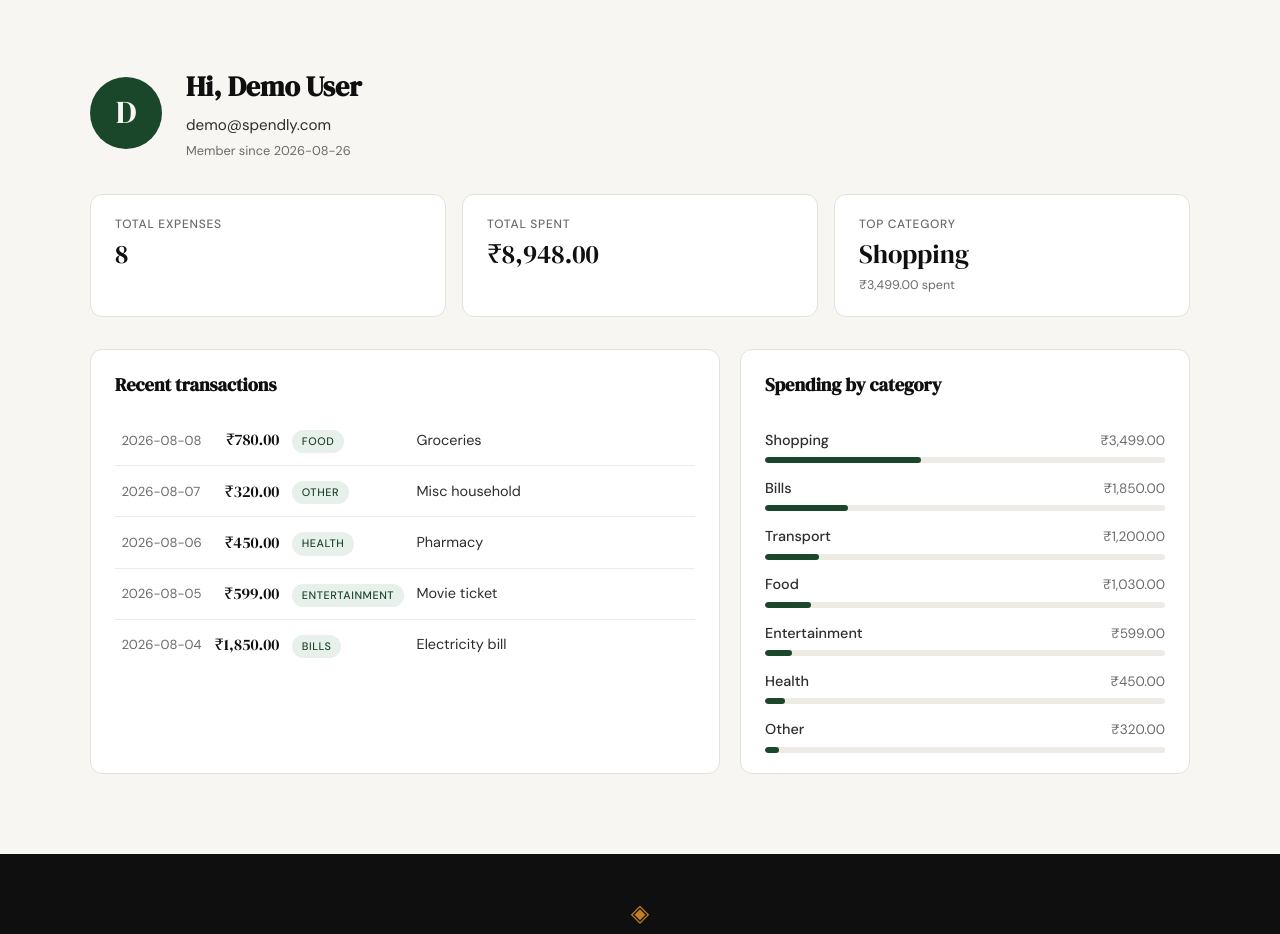
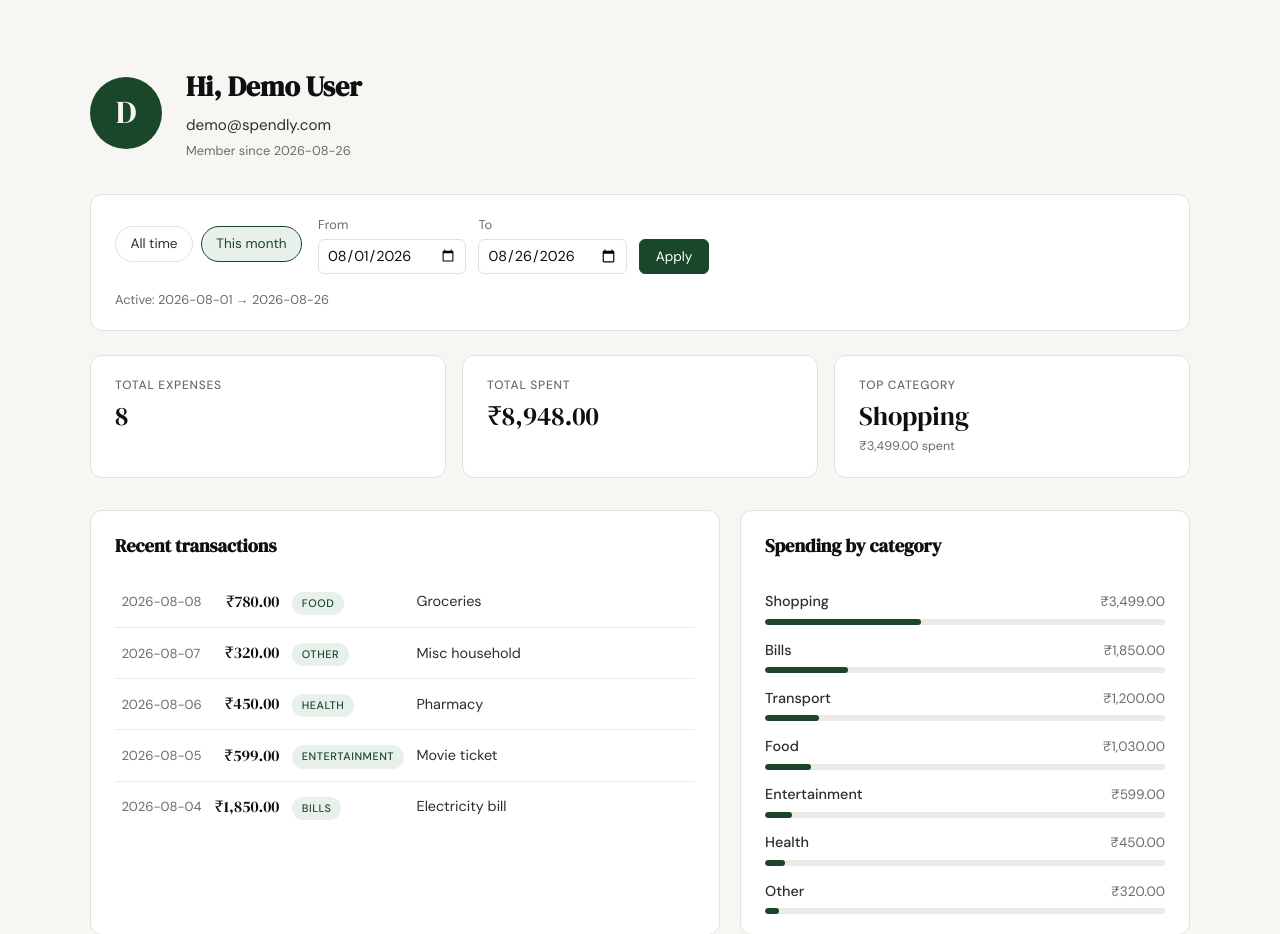
Before and after one commit to yashrawal411/spendly, a Flask app: page /profile?from=2026-08-01&to=2026-08-26 in a window 1280 px wide. Shown: the part 61-995 px from the top of the page. Run offline with Flask 3, Linux system fonts and the light colour scheme; the visitor is signed in with stand-in values (Sample User, id 1); data comes from the database, SQL or seed files in the repository.

Commit message:
added date filter on profile page

```diff
--- a/app.py
+++ b/app.py
@@ -1,5 +1,6 @@
 import re
 import sqlite3
+from datetime import date, datetime
 
 from flask import (
     Flask, render_template, request, redirect, session, flash,
@@ -161,6 +162,33 @@ def profile():
         flash("Please sign in to view your profile.")
         return redirect(url_for("login"))
 
+    # --- Date-range filter (step 05) --------------------------------------
+    # Read & validate ?from=YYYY-MM-DD&to=YYYY-MM-DD. Empty / missing values
+    # fall back to "all time" wide bounds. Inclusive on both ends (BETWEEN).
+    # NOTE: validation runs *inside* the authenticated branch to keep the
+    # not-logged-in / stale-session flows untouched.
+    filter_from_raw = (request.args.get("from") or "").strip()
+    filter_to_raw = (request.args.get("to") or "").strip()
+    DATE_FMT = "%Y-%m-%d"
+    DEFAULT_FROM = "0000-01-01"
+    DEFAULT_TO = "9999-12-31"
+
+    try:
+        if filter_from_raw:
+            datetime.strptime(filter_from_raw, DATE_FMT)
+        if filter_to_raw:
+            datetime.strptime(filter_to_raw, DATE_FMT)
+    except ValueError:
+        flash("Please enter valid dates (YYYY-MM-DD).")
+        return redirect(url_for("profile"))
+
+    filter_from = filter_from_raw or DEFAULT_FROM
+    filter_to = filter_to_raw or DEFAULT_TO
+
+    if filter_from > filter_to:  # string compare works on YYYY-MM-DD
+        flash("Please enter valid dates (YYYY-MM-DD).")
+        return redirect(url_for("profile"))
+
     conn = get_db()
     try:
         cur = conn.cursor()
@@ -168,38 +196,40 @@ def profile():
             "SELECT id, name, email, created_at FROM users WHERE id = ?",
             (user_id,),
         ).fetchone()
+        # YYYY-MM-DD strings sort lexicographically == chronologically, so
+        # BETWEEN ? AND ? is correct (and inclusive on both ends).
         stats = cur.execute(
             "SELECT COUNT(*) AS n, COALESCE(SUM(amount), 0) AS total "
-            "FROM expenses WHERE user_id = ?",
-            (user_id,),
+            "FROM expenses WHERE user_id = ? AND date BETWEEN ? AND ?",
+            (user_id, filter_from, filter_to),
         ).fetchone()
 
-        # Top category (None when user has zero expenses).
+        # Top category (None when user has zero expenses in the range).
         top_category_row = cur.execute(
             "SELECT category, SUM(amount) AS total "
-            "FROM expenses WHERE user_id = ? "
+            "FROM expenses WHERE user_id = ? AND date BETWEEN ? AND ? "
             "GROUP BY category "
             "ORDER BY total DESC "
             "LIMIT 1",
-            (user_id,),
+            (user_id, filter_from, filter_to),
         ).fetchone()
 
-        # Recent 5 transactions (0–5 rows).
+        # Recent 5 transactions (0–5 rows) within the range.
         recent_rows = cur.execute(
             "SELECT id, date, category, description, amount "
-            "FROM expenses WHERE user_id = ? "
+            "FROM expenses WHERE user_id = ? AND date BETWEEN ? AND ? "
             "ORDER BY date DESC, id DESC "
             "LIMIT 5",
-            (user_id,),
+            (user_id, filter_from, filter_to),
         ).fetchall()
 
-        # Category totals, descending (empty list if no expenses).
+        # Category totals, descending (empty list if no expenses in range).
         category_rows = cur.execute(
             "SELECT category, SUM(amount) AS total "
-            "FROM expenses WHERE user_id = ? "
+            "FROM expenses WHERE user_id = ? AND date BETWEEN ? AND ? "
             "GROUP BY category "
             "ORDER BY total DESC",
-            (user_id,),
+            (user_id, filter_from, filter_to),
         ).fetchall()
     finally:
         conn.close()
@@ -240,6 +270,17 @@ def profile():
         for row in recent_rows
     ]
 
+    # --- Filter UI state (step 05) ----------------------------------------
+    today = date.today()
+    this_month_from = today.replace(day=1).isoformat()  # YYYY-MM-01
+    this_month_to = today.isoformat()                   # YYYY-MM-DD
+    this_month_url = f"/profile?from={this_month_from}&to={this_month_to}"
+    all_time_url = "/profile"
+    is_all_time = filter_from == DEFAULT_FROM and filter_to == DEFAULT_TO
+    is_this_month = (
+        filter_from == this_month_from and filter_to == this_month_to
+    )
+
     return render_template(
         "profile.html",
         name=name,
@@ -253,6 +294,12 @@ def profile():
         top_category_amount=top_category_amount,
         recent_transactions=recent_transactions,
         category_totals=category_totals,
+        filter_from=filter_from,
+        filter_to=filter_to,
+        this_month_url=this_month_url,
+        all_time_url=all_time_url,
+        is_all_time=is_all_time,
+        is_this_month=is_this_month,
     )
 
 
--- a/static/css/style.css
+++ b/static/css/style.css
@@ -979,3 +979,94 @@ a { color: inherit; text-decoration: none; }
     .profile-recent-cat { grid-area: cat; width: auto; }
     .profile-recent-desc { grid-area: desc; white-space: normal; max-width: none; }
 }
+
+/* Profile Filter */
+.profile-filter {
+    background: var(--paper-card);
+    border: 1px solid var(--border);
+    border-radius: var(--radius-md);
+    padding: 1.25rem 1.5rem;
+    margin-bottom: 1.5rem;
+    display: flex;
+    flex-wrap: wrap;
+    align-items: center;
+    gap: 1rem;
+}
+
+.profile-filter-presets {
+    display: flex;
+    gap: 0.5rem;
+}
+
+.profile-chip {
+    display: inline-block;
+    padding: 0.4rem 0.9rem;
+    border: 1px solid var(--border);
+    border-radius: 999px;
+    color: var(--ink-soft);
+    background: transparent;
+    font-size: 0.85rem;
+    font-family: var(--font-body);
+    text-decoration: none;
+    transition: background 0.15s ease, color 0.15s ease, border-color 0.15s ease;
+}
+
+.profile-chip:hover {
+    border-color: var(--ink-muted);
+    color: var(--ink);
+}
+
+.profile-chip.is-active {
+    background: var(--accent-light);
+    border-color: var(--accent);
+    color: var(--accent);
+}
+
+.profile-filter-form {
+    display: flex;
+    flex-wrap: wrap;
+    align-items: center;
+    gap: 0.75rem;
+}
+
+.profile-filter-range {
+    display: flex;
+    flex-direction: column;
+    gap: 0.25rem;
+    font-size: 0.8rem;
+    color: var(--ink-muted);
+}
+
+.profile-filter-range input[type="date"] {
+    font-family: var(--font-body);
+    font-size: 0.9rem;
+    color: var(--ink);
+    padding: 0.4rem 0.5rem;
+    border: 1px solid var(--border);
+    border-radius: var(--radius-sm);
+    background: var(--paper-card);
+}
+
+.profile-filter-apply {
+    font-family: var(--font-body);
+    font-size: 0.85rem;
+    padding: 0.5rem 1rem;
+    border: 1px solid var(--accent);
+    background: var(--accent);
+    color: var(--paper-card);
+    border-radius: var(--radius-sm);
+    cursor: pointer;
+    align-self: flex-end;
+}
+
+.profile-filter-apply:hover {
+    background: var(--ink-soft);
+    border-color: var(--ink-soft);
+}
+
+.profile-filter-active {
+    flex-basis: 100%;
+    font-size: 0.8rem;
+    color: var(--ink-muted);
+    margin: 0;
+}
--- a/templates/profile.html
+++ b/templates/profile.html
@@ -14,6 +14,35 @@
                 <p class="profile-subtitle">{{ email }}</p>
                 <p class="profile-meta">Member since {{ member_since }}</p>
             </div>
+        </div>
+
+        <div class="profile-filter">
+            <div class="profile-filter-presets">
+                <a href="{{ all_time_url }}"
+                   class="profile-chip {% if is_all_time %}is-active{% endif %}">All time</a>
+                <a href="{{ this_month_url }}"
+                   class="profile-chip {% if is_this_month %}is-active{% endif %}">This month</a>
+            </div>
+
+            <form method="get" action="/profile" class="profile-filter-form">
+                <label class="profile-filter-range">
+                    <span>From</span>
+                    <input type="date" name="from"
+                           value="{{ filter_from if filter_from != '0000-01-01' else '' }}">
+                </label>
+                <label class="profile-filter-range">
+                    <span>To</span>
+                    <input type="date" name="to"
+                           value="{{ filter_to if filter_to != '9999-12-31' else '' }}">
+                </label>
+                <button type="submit" class="profile-filter-apply">Apply</button>
+            </form>
+
+            {% if not is_all_time %}
+            <p class="profile-filter-active">
+                Active: {{ filter_from }} → {{ filter_to }}
+            </p>
+            {% endif %}
         </div>
 
         <div class="profile-stats">
```
Also changed, not shown: .claude/commands/test-feature.md.
